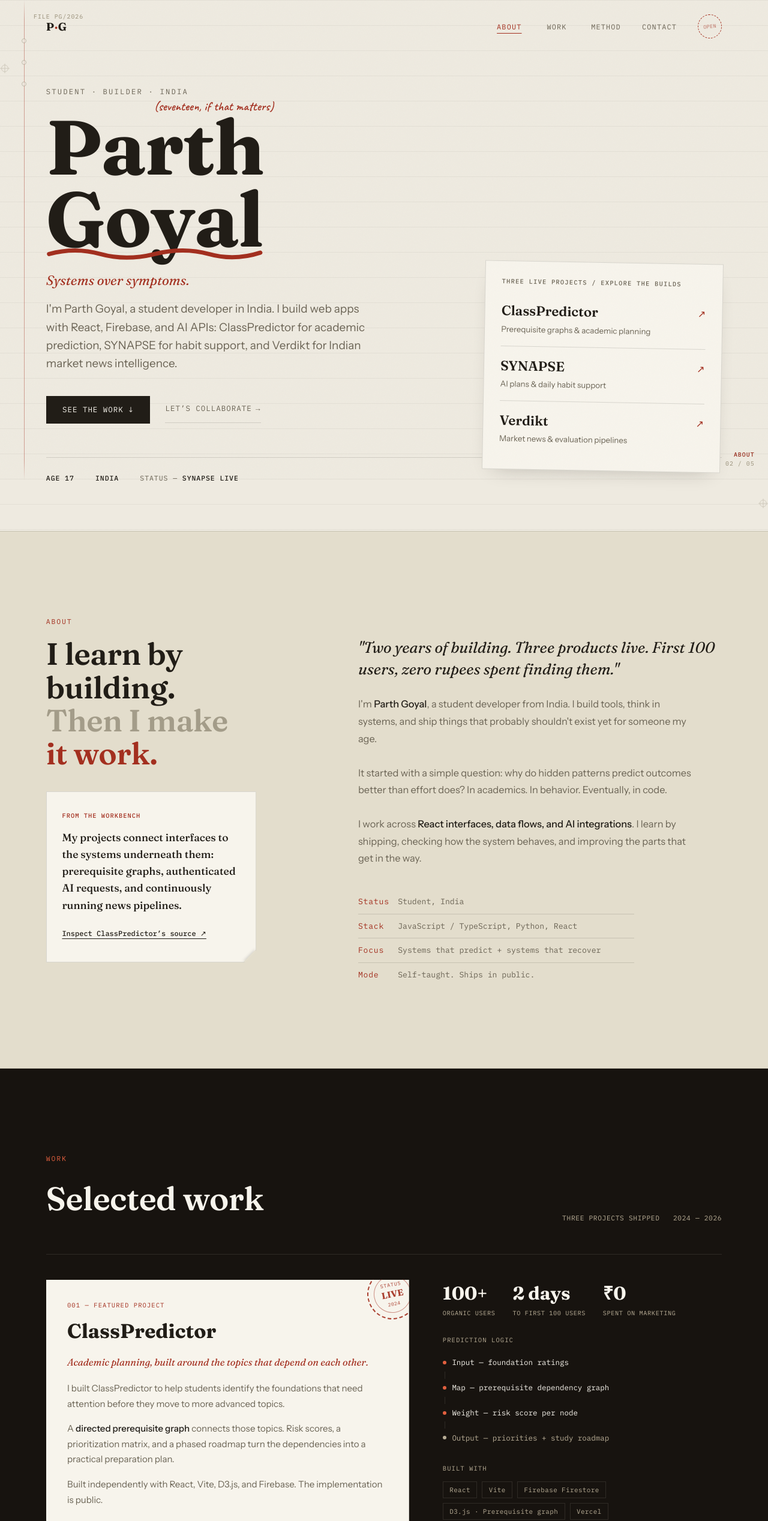
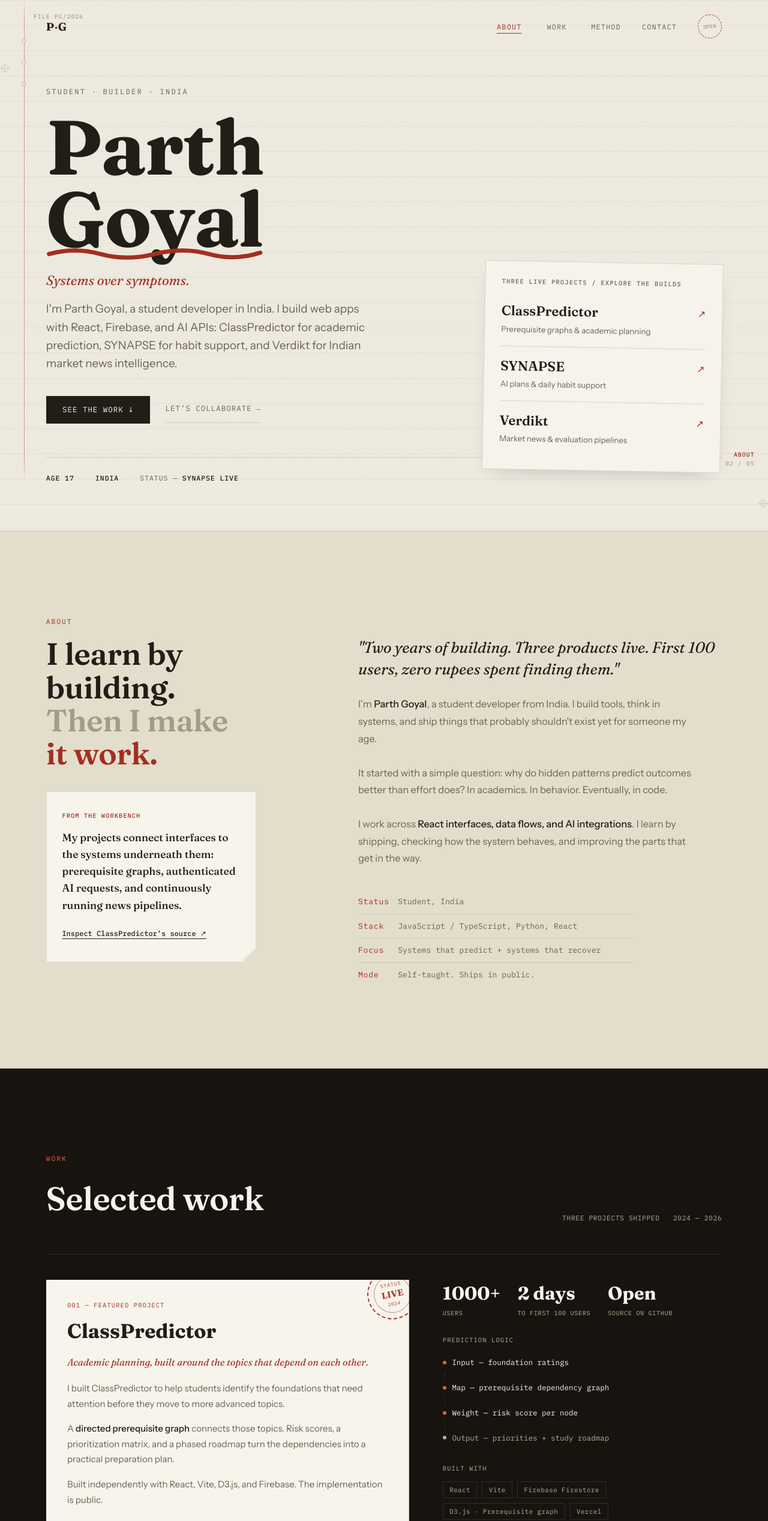
Before and after one commit to parthgoyal379-oss/parth-goyal, a plain HTML site: page index.html in a window 1280 px wide. Shown: the top 2535 px of the page at 60% size. Drawn offline with Linux system fonts and the light colour scheme.

Commit message:
Remove age annotation and update ClassPredictor proof points

```diff
--- a/content/projects.json
+++ b/content/projects.json
@@ -18,7 +18,7 @@
     ],
     "flow": ["Rate foundations", "Map prerequisites", "Identify bottlenecks", "Prioritize study"],
     "contribution": "I built and shipped ClassPredictor independently, including the interface, dependency-based prediction logic, and Firebase integration.",
-    "outcome": "The portfolio’s original launch figures are 100+ organic users, with the first 100 reached in two days and ₹0 spent on marketing. These are my reported launch figures; the public repository documents the implementation.",
+    "outcome": "ClassPredictor has reached 1000+ users, with the first 100 reached in two days. I built and shipped it independently, and the source is open on GitHub.",
     "note": "The output is a planning aid based on the supplied inputs and prerequisite model. It is not a guarantee of an exam result."
   },
   {
--- a/index.html
+++ b/index.html
@@ -642,7 +642,6 @@ footer{
         </svg>
       </span>
     </h1>
-    <div class="h-annot reveal d1">(seventeen, if that matters)</div>
   </div>
 
   <p class="h-lead reveal d1">Systems over symptoms.</p>
@@ -761,9 +760,9 @@ footer{
 
         <div class="pj-right">
           <div class="pj-stats">
-            <div class="pj-stat"><span class="pj-stat-n">100+</span><span class="pj-stat-l">Organic users</span></div>
+            <div class="pj-stat"><span class="pj-stat-n">1000+</span><span class="pj-stat-l">Users</span></div>
             <div class="pj-stat"><span class="pj-stat-n">2 days</span><span class="pj-stat-l">To first 100 users</span></div>
-            <div class="pj-stat"><span class="pj-stat-n">₹0</span><span class="pj-stat-l">Spent on marketing</span></div>
+            <div class="pj-stat"><span class="pj-stat-n">Open</span><span class="pj-stat-l">Source on GitHub</span></div>
           </div>
           <div>
             <div class="pj-logic-title">Prediction logic</div>
```
